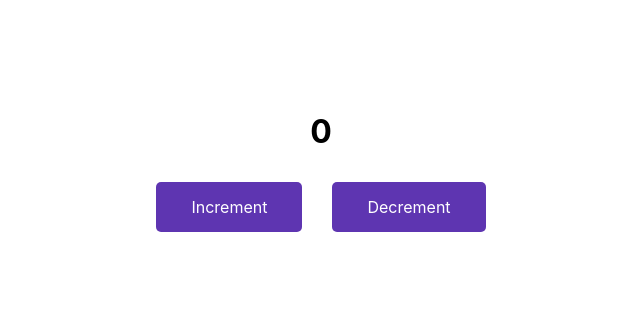
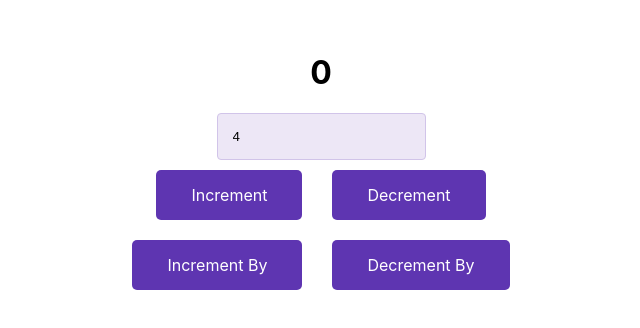
Before and after one commit to Dhannyphantom/redux-tutorial, a React (Create React App) app: page / in a window 1280 px wide. Shown: the part 234-562 px from the top of the page, without its empty margins (319-959 px from the left). Built offline with nearby package versions, Linux system fonts and the light colour scheme.

Commit message:
Used action payload to pass data to our reducer

```diff
--- a/src/App.css
+++ b/src/App.css
@@ -22,6 +22,13 @@ button {
   border-radius: 5px;
 }
 
+input {
+  padding: 15px;
+  background-color: #ede7f6;
+  border: 1px solid #d1c4e9;
+  border-radius: 4px;
+}
+
 .App {
   display: flex;
   flex-direction: column;
--- a/src/logic/Counter.js
+++ b/src/logic/Counter.js
@@ -1,16 +1,37 @@
-import React from "react";
+import React, { useState } from "react";
 import { useSelector, useDispatch } from "react-redux";
-import { increment, decrement } from "../logic/counterSlice";
+import {
+  increment,
+  decrement,
+  incrementBy,
+  decrementBy,
+} from "../logic/counterSlice";
 
 const Counter = () => {
   const count = useSelector((state) => state.counter.count);
   const dispatch = useDispatch();
+
+  const [amount, setAmount] = useState(4);
+
   return (
     <div className="App">
       <h1> {count} </h1>
+      <input
+        type="number"
+        value={amount}
+        onChange={(e) => setAmount(Number(e.target.value))}
+      />
       <div className="row">
         <button onClick={() => dispatch(increment())}> Increment </button>
         <button onClick={() => dispatch(decrement())}> Decrement </button>
+      </div>
+      <div className="row">
+        <button onClick={() => dispatch(incrementBy(amount))}>
+          Increment By
+        </button>
+        <button onClick={() => dispatch(decrementBy(amount))}>
+          Decrement By
+        </button>
       </div>
     </div>
   );
--- a/src/logic/counterSlice.js
+++ b/src/logic/counterSlice.js
@@ -14,8 +14,15 @@ const counterSlice = createSlice({
     decrement(state) {
       state.count -= 1;
     },
+    incrementBy(state, action) {
+      state.count += action.payload;
+    },
+    decrementBy(state, action) {
+      state.count -= action.payload;
+    },
   },
 });
 
-export const { increment, decrement } = counterSlice.actions;
+export const { increment, decrement, incrementBy, decrementBy } =
+  counterSlice.actions;
 export default counterSlice.reducer;
```
